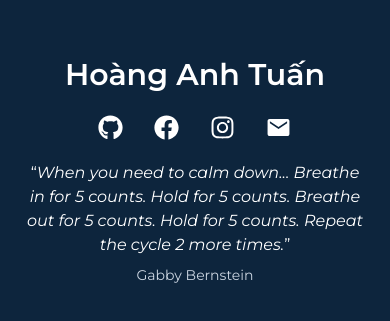
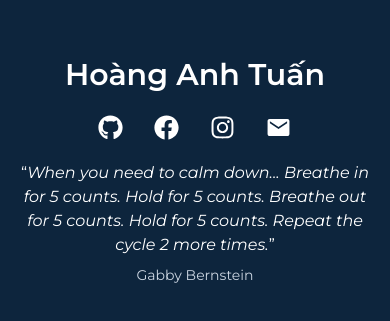
Before and after one commit to iwmywn/iwmywn..github.io, a React (Vite) app: page / in a window 390 px wide. Shown: the part 251-572 px from the top of the page. Built offline with nearby package versions, Linux system fonts and the light colour scheme.

Commit message:
use relative width instead of responsive

```diff
--- a/src/components/RandomQuote.tsx
+++ b/src/components/RandomQuote.tsx
@@ -4,7 +4,7 @@
   const randomQuote = quotes[Math.floor(Math.random() * quotes.length)];
 
   return (
-    <div className="mx-6 flex flex-col items-center gap-y-2 sm:mx-12 md:mx-20 lg:mx-28 xl:mx-36 2xl:mx-44">
+    <div className="flex w-[90vw] flex-col items-center gap-y-2 sm:w-[75vw]">
       <q className="text-center">
         <i>{randomQuote.text}</i>
       </q>
```
